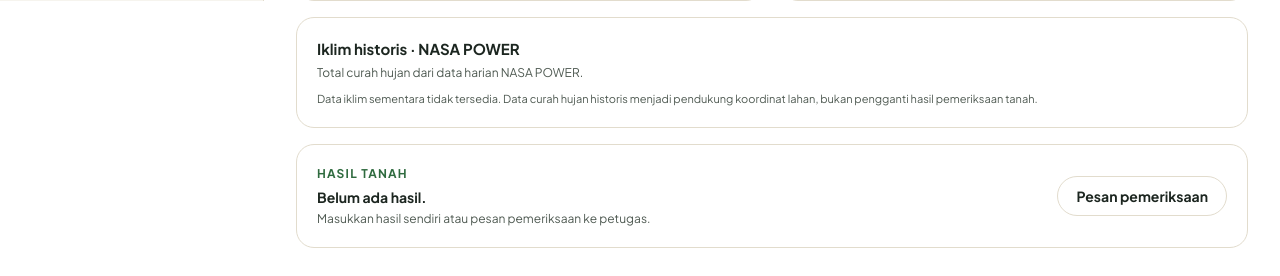
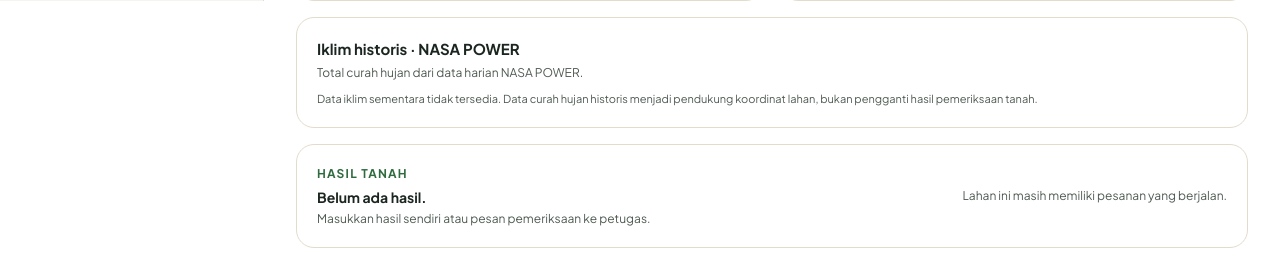
Before and after one commit to pbp-kelompok-d12/wiji, a Django app: page /lahan/00000000-0000-0000-0000-000000000001/ in a window 1280 px wide. Shown: the part 799-1075 px from the top of the page. Run offline with Django 5.2, Linux system fonts and the light colour scheme; a user stored in the database is signed in; data comes from the database, SQL or seed files in the repository; tables that the repository leaves empty hold one stand-in row (values such as "Sample post"); data that the repository does not hold is empty; some libraries are stand-ins or nearby versions.

Commit message:
fix: Improvisasi halaman detail lahan dan layer map

```diff
--- a/lands/templates/lands/detail_lahan.html
+++ b/lands/templates/lands/detail_lahan.html
@@ -31,7 +31,7 @@
         <svg class="ic ic-sm"><use href="#i-check"/></svg>Pulihkan
       </button>
     </form>
-    {% elif not lahan.adalah_draf and lahan.dapat_diarsipkan %}
+    {% elif not lahan.adalah_draf and dapat_diarsipkan %}
     <a href="{% url 'lands:arsip_lahan' lahan.pk %}" class="btn btn-ghost !min-h-10 gap-2 border border-line">
       <svg class="ic ic-sm"><use href="#i-doc"/></svg>Arsipkan
     </a>
@@ -54,7 +54,7 @@
   <section class="d-card overflow-hidden p-2">
     {% if lahan.punya_koordinat %}
     <div class="relative">
-      <div id="peta-detail" class="h-[246px] w-full rounded-2xl" data-lat="{{ lahan.latitude|unlocalize }}" data-lng="{{ lahan.longitude|unlocalize }}"></div>
+      <div id="peta-detail" class="relative z-0 isolate h-[246px] w-full rounded-2xl" data-lat="{{ lahan.latitude|unlocalize }}" data-lng="{{ lahan.longitude|unlocalize }}"></div>
       {% if lahan.luas_m2 %}
       <span class="absolute left-3 top-3 z-[1000] rounded-full bg-white px-3 py-1.5 text-xs font-bold shadow-sm">
         {{ lahan.luas_m2|floatformat:"0" }} m²{% if lahan.penggunaan %} · {{ lahan.get_penggunaan_display|lower }}{% endif %}
@@ -76,7 +76,7 @@
 
   <section class="d-card p-5">
     <p class="eyebrow">Pesanan aktif</p>
-    {% if lahan.punya_pesanan_aktif %}
+    {% if punya_pesanan_aktif %}
     <p class="mt-2 text-sm font-semibold">Lahan ini memiliki pesanan yang sedang berjalan.</p>
     <p class="mt-1 text-xs leading-5 text-ink-soft"><a href="{% url 'inspections:daftar_pesanan' %}" class="link">Lihat pesanan</a> buat memantau statusnya.</p>
     {% else %}
@@ -193,10 +193,10 @@
   <div class="flex flex-wrap items-center justify-between gap-4">
     <div>
       <p class="eyebrow">Hasil tanah</p>
-      {% if lahan.hasil_final.exists %}
+      {% if hasil_final %}
       <p class="mt-1 text-sm font-bold">Hasil pemeriksaan tersedia</p>
       <ul class="mt-3 space-y-2">
-        {% for hasil in lahan.hasil_final %}
+        {% for hasil in hasil_final %}
           <li>
             <a href="{% url 'soil_results:detail_hasil' hasil.pk %}"
               class="text-sm font-semibold underline">
@@ -213,15 +213,22 @@
       {% endif %}
     </div>
     <div class="flex flex-wrap gap-2">
-      {% if request.user.is_owner and not lahan.diarsipkan and not lahan.adalah_draf and not lahan.punya_pesanan_aktif %}
+      {% if request.user.is_owner and not lahan.diarsipkan and not lahan.adalah_draf and not punya_pesanan_aktif %}
       <a href="{% url 'inspections:pesan_pemeriksaan' %}?lahan={{ lahan.pk }}" class="btn btn-ghost !min-h-10 border border-line">
         Pesan pemeriksaan
       </a>
       {% else %}
-      <button type="button" class="btn btn-ghost !min-h-10 border border-line" disabled
-              title="{% if lahan.punya_pesanan_aktif %}Lahan ini masih punya pesanan yang berjalan{% elif lahan.diarsipkan %}Lahan diarsipkan{% else %}Lengkapi data lahan dulu{% endif %}">
-        Pesan pemeriksaan
-      </button>
+      <p class="text-xs leading-5 text-ink-soft" role="status">
+        {% if not request.user.is_owner %}
+        Hanya pemilik lahan yang dapat memesan pemeriksaan.
+        {% elif punya_pesanan_aktif %}
+        Lahan ini masih memiliki pesanan yang berjalan.
+        {% elif lahan.diarsipkan %}
+        Pulihkan lahan terlebih dahulu untuk memesan pemeriksaan.
+        {% else %}
+        Lengkapi data wajib lahan terlebih dahulu untuk memesan pemeriksaan.
+        {% endif %}
+      </p>
       {% endif %}
       {% if request.user.is_owner and not lahan.diarsipkan %}
         <a href="{% url 'soil_results:tambah_hasil_mandiri' lahan.pk %}"
--- a/lands/views.py
+++ b/lands/views.py
@@ -8,7 +8,7 @@ from django.db.models import Q
 from django.http import JsonResponse
 from django.shortcuts import get_object_or_404, redirect, render
 from django.urls import reverse
-from django.views.decorators.http import require_GET
+from django.views.decorators.http import require_GET, require_http_methods, require_POST
 
 from . import forms
 from . import models
@@ -120,9 +120,13 @@ def detail_lahan(request, pk):
         _lahan_owner(request).prefetch_related('tujuan'),
         pk=pk,
     )
+    punya_pesanan_aktif = lahan.punya_pesanan_aktif()
     return render(request, 'lands/detail_lahan.html', {
         'active_nav': 'lahan',
         'lahan': lahan,
+        'hasil_final': list(lahan.hasil_final()),
+        'punya_pesanan_aktif': punya_pesanan_aktif,
+        'dapat_diarsipkan': not lahan.diarsipkan and not punya_pesanan_aktif,
         'data_lingkungan': fetch_environmental_data(lahan),
         'iklim_historis': fetch_climate_data(lahan),
     })
@@ -157,6 +161,7 @@ def ubah_lahan(request, pk):
 
 
 @owner_required
+@require_http_methods(['GET', 'POST'])
 def arsip_lahan(request, pk):
     lahan = get_object_or_404(_lahan_owner(request), pk=pk)
     if lahan.diarsipkan:
@@ -192,6 +197,7 @@ def arsip_lahan(request, pk):
 
 
 @owner_required
+@require_POST
 def pulihkan_lahan(request, pk):
     lahan = get_object_or_404(_lahan_owner(request), pk=pk)
     if request.method == 'POST':
```
Also changed, not shown: lands/tests.py (+55 -2 lines).
